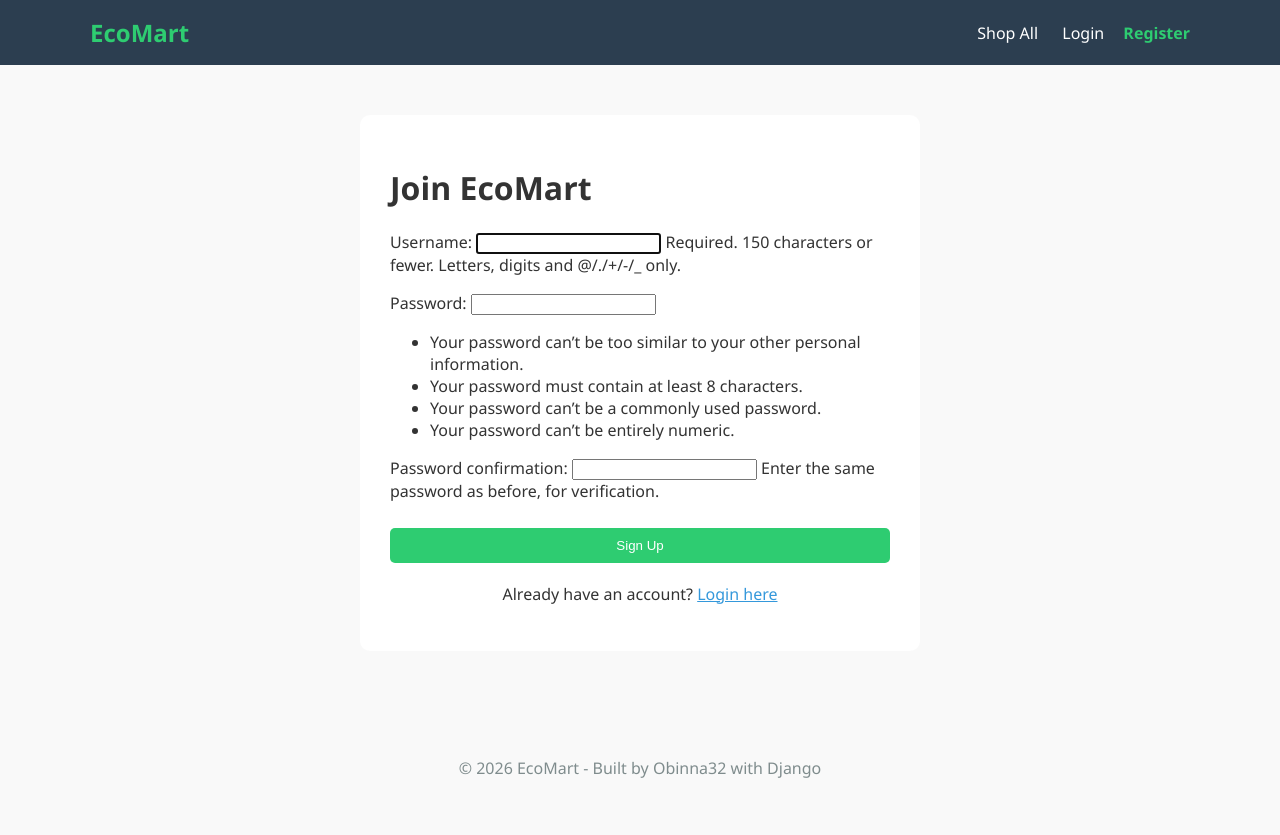
After one commit to Obinna32/Ecomart, a Django app: page /register/ in a window 1280 px wide. The commit adds this page. Run offline with Django 5.2, Linux system fonts and the light colour scheme.

Commit message:
feat: add user registration and authentication logic to navbar

```diff
--- a/ecomart/settings.py
+++ b/ecomart/settings.py
@@ -119,3 +119,7 @@ STATIC_URL = "static/"
 
 MEDIA_URL = "/media/"
 MEDIA_ROOT = os.path.join(BASE_DIR, 'media')
+
+
+LOGIN_REDIRECT_URL = 'shop:product_list'
+LOGOUT_REDIRECT_URL = 'shop:product_list'
--- a/ecomart/urls.py
+++ b/ecomart/urls.py
@@ -22,6 +22,7 @@ from django.conf.urls.static import static
 
 urlpatterns = [
     path('admin/', admin.site.urls),
+    path('accounts/', include('django.contrib.auth.urls')),
     path('', include('shop.urls', namespace='shop')),
 ]
 
--- /dev/null
+++ b/shop/templates/registration/register.html
@@ -0,0 +1,17 @@
+{% extends "shop/base.html" %}
+
+{% block title %}Create an Account{% endblock title %}
+
+{% block content %}
+    <div style="max-width: 500px; margin:50px auto; background: white; padding: 30px; border-radius: 10px; box-shadow: 0 4px 15px rgba(0,0,0,0.05),">
+        <h1>Join EcoMart</h1>
+        <form method="POST">
+            {% csrf_token %}
+            {{form.as_p}}
+            <button type="submit" class="btn" style="width: 100%; border: none; cursor: pointer;">Sign Up</button>
+        </form>
+        <p style="margin-top: 20px; text-align:center;">
+            Already have an account? <a href="{% url "login" %}" style="color: #3498db;">Login here</a>
+        </p>
+    </div>
+{% endblock content %}
--- a/shop/templates/shop/base.html
+++ b/shop/templates/shop/base.html
@@ -5,14 +5,25 @@
         <meta charset="utf-8">
         <meta name="viewport" content="width=device-width, initial-scale=1">
         <title>{% block title %}EcoMart{% endblock %}</title>
-        <link rel="stylesheet" href ="{% static "shop/css/style.css" %}"
+        <link rel="stylesheet" href ="{% static "shop/css/style.css" %}">
     </head>
     <body>
         <header>
             <div class="nav-container">
                 <a href= "{% url "shop:product_list" %}" class="logo">EcoMart</a>
                 <nav>
-                    <a href="{% url "shop:product_list" %}">Shop All</a>
+                    <a href="{% url 'shop:product_list' %}" style="color: white; text-decoration: none; margin-right: 20px;">Shop All</a>
+
+                    {% if user.is_authenticated %}
+                        <span style="margin-right: 15px;">Hi, <strong>{{ user.username }}</strong></span>
+                        <form action="{% url 'logout' %}" method="post" style="display: inline;">
+                            {% csrf_token %}
+                            <button type="submit" style="background: none; border: none; color: #e74c3c; cursor: pointer; font-weight: bold;">Logout</button>
+                        </form>
+                    {% else %}
+                        <a href="{% url 'login' %}" style="color: white; text-decoration: none; margin-right: 15px;">Login</a>
+                        <a href="{% url 'shop:register' %}" style="color: #2ecc71; text-decoration: none; font-weight: bold;">Register</a>
+                    {% endif %}
                 </nav>
             </div>
         </header>
--- a/shop/urls.py
+++ b/shop/urls.py
@@ -1,10 +1,11 @@
-from django.urls import path
+from django.urls import path,include
 from . import views
 
 app_name = 'shop'
 
 urlpatterns = [
     path('', views.product_list, name='product_list'),
+    path('register/', views.register, name='register'),
     path('<slug:category_slug>/', views.product_list, name='product_list_by_category'),
     path('<int:id>/<slug:slug>/', views.product_detail, name='product_detail'),
 ]
--- a/shop/views.py
+++ b/shop/views.py
@@ -41,3 +41,18 @@ def product_list(request, category_slug=None):
         'products': products,
         'query': query
     })
+
+from django.contrib.auth.forms import UserCreationForm
+from django.contrib.auth import login,logout
+from django.shortcuts import redirect, render
+
+def register(request):
+    if request.method == "POST":
+        form = UserCreationForm(request.POST)
+        if form.is_valid():
+            user = form.save()
+            login(request, user)
+            return redirect('shop:product_list')
+    else:
+        form = UserCreationForm()
+    return render(request, 'registration/register.html', {'form':form})
```
Also changed, not shown: shop/templates/registration/login.html (added, +17 -0 lines).
